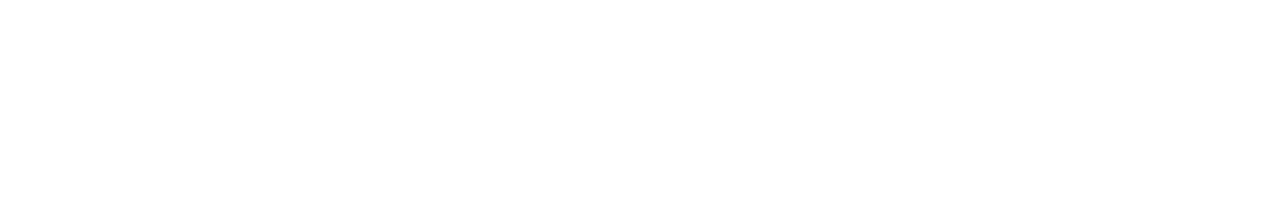
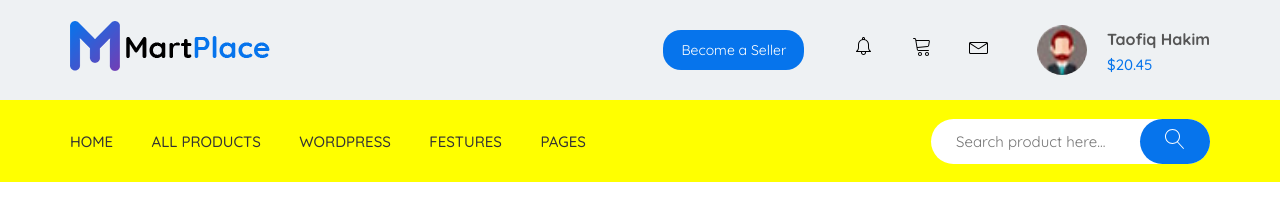
Before and after one commit to olegdribling/martplace, a website: page app/index.html in a window 1280 px wide. Drawn offline with nearby package versions, Linux system fonts and the light colour scheme; files that its build step writes are made by us from their sources.

Commit message:
added header

```diff
--- a/app/index.html
+++ b/app/index.html
@@ -1,17 +1,79 @@
 <!DOCTYPE html>
 <html lang="en">
+
 <head>
     <meta charset="UTF-8">
     <meta name="viewport" content="width=device-width, initial-scale=1.0">
     <title>START-GULP</title>
+    <link href="https://fonts.googleapis.com/css?family=Quicksand:400,500,700&display=swap" rel="stylesheet">
     <link rel="stylesheet" href="css/libs.min.css">
     <link rel="stylesheet" href="css/style.min.css">
 </head>
+
 <body>
+    <section class="header">
+
+        <div class="header__top">
+            <div class="container">
+
+                <div class="header__top-inner">
+
+                    <div class="header__top-logo">
+                        <img src="images/logo.png" alt="">
+                    </div>
+                    <div class="header__menu-box">
+                        <button>Become a Seller</button>
+                        <div class="header-top-icons">
+                            <img src="images/icons/lnr-alarm.svg" alt="">
+                            <img src="images/icons/lnr-cart.svg" alt="">
+                            <img src="images/icons/lnr-envelope.svg" alt="">
+                        </div>
+                        <div class="avatar" style="background-image: url(images/content/user.jpg);"></div>
+                        <div class="header__top-login">
+                            <div class="name">Taofiq Hakim</div>
+                            <div class="total-price">$20.45</div>
+                        </div>
+                    </div>
+
+                </div>
+
+            </div>
+        </div>
+
+        <div class="header__bottom">
+            <div class="container">
+
+                <div class="header__bottom-inner">
+                    <nav class="header__bottom-menu">
+                        <ul class="menu__list">
+                            <li><a href="#">home</a></li>
+                            <li><a href="#">all products</a></li>
+                            <li><a href="#">wordpress</a></li>
+                            <li><a href="#">festures</a></li>
+                            <li><a href="#">pages</a></li>
+                        </ul>
+                    </nav>
+                    <div class="header__bottom-serch">
+                        <form action="">
+                            <input type="text" placeholder="Search product here..." required>
+                            <button type="submit">
+                                <img src="images/icons/lnr-magnifier.svg" alt="">
+                            </button>
+                        </form>
+                    </div>
+                </div>
+
+
+
+            </div>
+        </div>
+
+    </section>
 
 
     <script src="https://ajax.googleapis.com/ajax/libs/jquery/3.4.1/jquery.min.js"></script>
     <script src="js/libs.min.js"></script>
     <script src="js/main.min.js"></script>
 </body>
+
 </html>
--- /dev/null
+++ b/app/scss/_global.scss
@@ -0,0 +1,31 @@
+html{
+    box-sizing: border-box;
+}
+*,
+*::before,
+*::after{
+    box-sizing: inherit;
+}
+a{
+    display: inline-block;
+    text-decoration: none;
+}
+ul,
+li {
+    margin: 0;
+    padding: 0;
+    list-style: none;
+}
+body{
+    font-family: 'Quicksand', sans-serif;
+    font-size: 16px;
+    font-weight: 400;
+    line-height: 30px;
+    color: $text;
+}
+
+.container {
+    max-width: 1170px;
+    margin: 0 auto;
+    padding: 0 15px;
+}
--- /dev/null
+++ b/app/scss/_vars.scss
@@ -0,0 +1,4 @@
+$text: #555555;
+$grey: #eef1f3;
+$blue: #2b4ed0;
+$button: #0674ec
--- a/app/scss/style.scss
+++ b/app/scss/style.scss
@@ -1,6 +1,103 @@
-html{
-    box-sizing: border-box;
+@import 'vars';
+@import 'global';
+@import 'fonts';
+
+.header__top{
+    height: 100px;
+    background-color: $grey;
 }
-*, *::before, *::after{
-    box-sizing: inherit;
+.header__top-inner{
+    display: flex;
+    justify-content: space-between;
+    align-items: center;
+    height: 100px;
 }
+.header__menu-box{
+    display: flex;
+    justify-content: space-between;
+    align-items: center;
+    button{
+        background-color: $button;
+        color: white;
+        font-size: 14px;
+        padding: 12px 18px;
+        border-radius: 18px;
+        border: none;
+        margin-right: 50px;
+    }
+    .avatar{
+        width: 50px;
+        height: 50px;
+        border-radius: 50%;
+        background-position: center;
+        background-repeat: no-repeat;
+        background-size: cover;
+        display: inline-block;
+        margin-left: 48px;
+    }
+}
+.header-top-icons img + img{
+    padding-left: 33px;
+
+}
+.header__top-login{
+    margin-left: 20px;
+    .name{
+        font-weight: 700;
+    }
+    .total-price{
+        color: $button;
+        font-size: 15px;
+        line-height: 22px;
+        font-weight: 500;
+    }
+}
+.header__bottom{
+    background-color: yellow;
+}
+.header__bottom-inner{
+    height: 82px;
+    display: flex;
+    justify-content: space-between;
+    align-items: center;
+}
+.menu__list{
+    li{
+        display: inline-block;
+        & + li{
+            margin-left: 34px;
+        }
+    }
+    a{
+        color: #333333;
+        text-transform: uppercase;
+        font-size: 15px;
+        font-weight: 500;
+    }
+}
+.header__bottom-serch form{
+    max-width: 360px;
+    margin: 0 auto;
+    position: relative;
+    input{
+        display: block;
+        width: 100%;
+        border-radius: 23px;
+        border: none;
+        height: 45px;
+        font-size: 15px;
+        padding-left: 25px;
+        padding-right: 85px;
+    }
+    button{
+        position: absolute;
+        border: none;
+        top: 0;
+        right: 0;
+        width: 70px;
+        height: 45px;
+        border-radius: 23px;
+        background-color: $button;
+        color: white;
+    }
+}
```
Also changed, not shown: app/images/content/user.jpg (added), app/images/icons/lnr-alarm.svg (added), app/images/icons/lnr-cart.svg (added), app/images/icons/lnr-envelope.svg (added), app/images/icons/lnr-magnifier.svg (added), app/images/logo.png (added), app/js/libs.min.js, app/scss/_fonts.scss (added), 2 other files.
